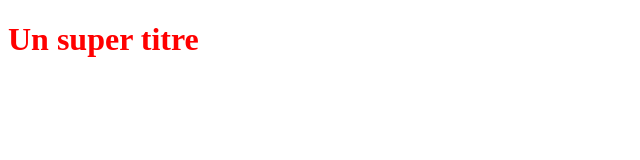
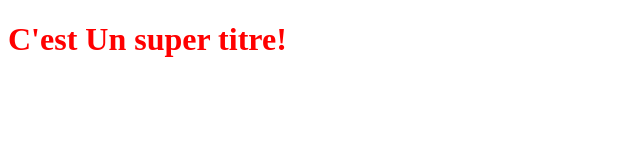
Before and after one commit to AyasYouss/PremierprojetPython, a plain HTML site: page index.html in a window 1280 px wide. Shown: the whole page, without its empty margins (0-640 px from the left). Drawn offline with Linux system fonts and the light colour scheme.

Commit message:
Modification du titre H1

```diff
--- a/index.html
+++ b/index.html
@@ -5,6 +5,6 @@
     <link rel="stylesheet" type="text/css" href="style.css" />
   </head>
   <body>
-    <h1>Un super titre</h1>
+    <h1>C'est Un super titre!</h1>
   </body>
 </html>
```
